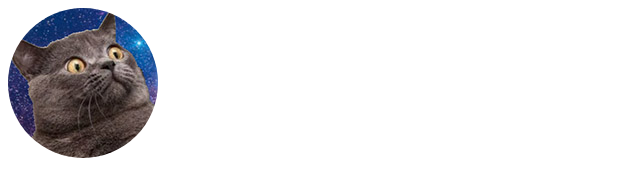
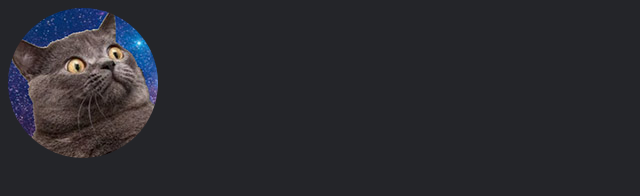
Before and after one commit to iwokloco/iwokloco.github.io, a plain HTML site: page index.html in a window 1280 px wide. Shown: the whole page, without its empty margins (0-640 px from the left). Drawn offline with Linux system fonts and the light colour scheme.

Commit message:
Added dark bg

```diff
--- a/index.html
+++ b/index.html
@@ -1,5 +1,6 @@
 <img class="cat" src="el_gato.jpg"/>
 <style>
+  body {background: #242529;}
   .cat { border-radius: 50%;cursor: pointer; }
   .cat:hover{animation: boing 300ms ease-in-out;}
 @keyframes boing {
```
